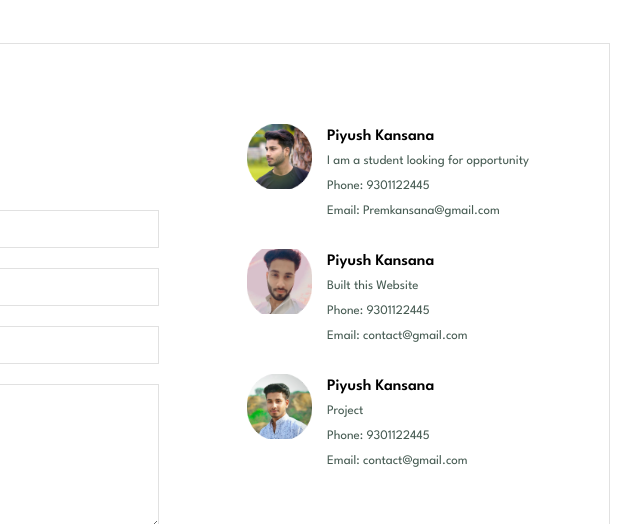
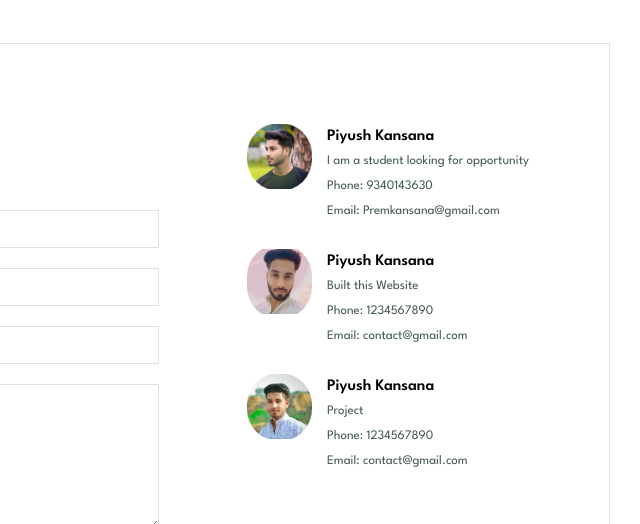
Before and after one commit to piyush9926/shopee.github.io, a plain HTML site: page contact.html in a window 1280 px wide. Shown: the part 880-1404 px from the top of the page, 640-1280 px from the left. Drawn offline with Linux system fonts and the light colour scheme.

Commit message:
Update contact.html

```diff
--- a/contact.html
+++ b/contact.html
@@ -91,17 +91,17 @@
         <div class="people">
             <div>
                 <img src="img/people/1.png" alt="">
-                <p><span>Piyush Kansana</span>I am a student looking for opportunity<br> Phone: 9301122445
+                <p><span>Piyush Kansana</span>I am a student looking for opportunity<br> Phone: 9340143630
                     <br>Email: Premkansana@gmail.com</p>
             </div>
             <div>
                 <img src="img/people/2.png" alt="">
-                <p><span>Piyush Kansana</span>Built this Website<br> Phone: 9301122445
+                <p><span>Piyush Kansana</span>Built this Website<br> Phone: 1234567890
                     <br>Email: contact@gmail.com</p>
             </div>
             <div>
                 <img src="img/people/3.png" alt="">
-                <p><span>Piyush Kansana</span>Project<br> Phone: 9301122445
+                <p><span>Piyush Kansana</span>Project<br> Phone: 1234567890
                     <br>Email: contact@gmail.com</p>
             </div>
         </div>
```
